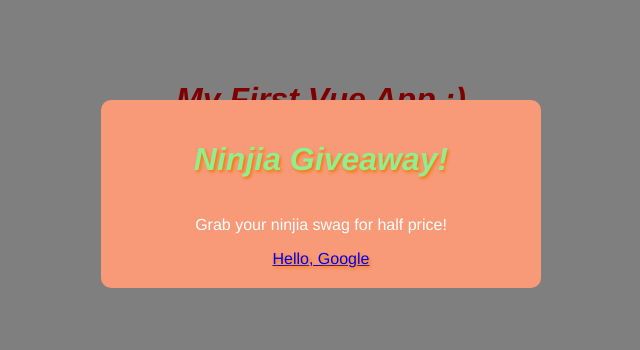
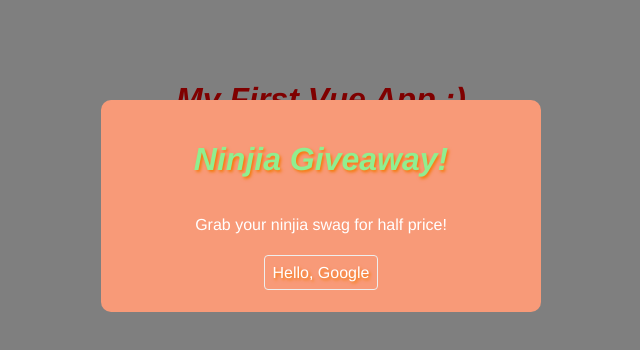
Before and after one commit to Kris0201/modal-project, a Vue app: page / in a window 1280 px wide. Both pictures are taken after a click on the button "open Modal". Shown: the top 350 px of the page, without its empty margins (319-959 px from the left). Built offline with nearby package versions, Linux system fonts and the light colour scheme.

Commit message:
調整修飾符筆記 & slot筆記

```diff
--- a/src/components/Modal.vue
+++ b/src/components/Modal.vue
@@ -1,13 +1,15 @@
 <template>
   <div class="backdrop" @click.self="closeModal">
+    <!--修飾符.self：@click加上修飾符.self，.self 的作用只會觸發元素自己(.backdrop)的事件行為，由子層元素(.modal)傳遞來的事件(即冒泡的事件傳遞)則不會觸發-->
+
     <div class="modal" :class="{ sale: theme === 'sale' }">
-      <!--:class="{sale: theme===sale}"表示動態綁定一個class，而是否加上sale這個class的條件是 theme===sale的值為true的時候，若為false則不加上sale這個class-->
-
-      <!--修飾符.self：在.backdrop的@click加上修飾符.self，目的在於阻止點擊到modal的橘色區域時關閉整個modal。.self 的作用只會觸發元素自己(.backdrop)的事件行為，由子層元素(.modal)傳遞來的事件(即冒泡的事件傳遞)則不會觸發-->
+      <!--:class="{sale: theme===sale}"表示動態綁定class-->
 
       <slot></slot>
-      <div class="action">
-        <!-- slot拆分 -->
+      <!-- <slot></slot>會去讀取並渲染出寫在<Modal></Modal>中的內容，因此如果在<slot></slot>中寫任何東西都不會被讀取，除非在<Modal></Modal>裡面沒有預設，才會讀取寫在<slot></slot>的內容 -->
+
+      <div class="actions">
+        <!-- 具名slot：會去讀取擁有 v-slot且相對應名稱的slot -->
         <slot name="links"></slot>
       </div>
     </div>
@@ -64,4 +66,29 @@ export default {
   color: white;
   text-shadow: none;
 }
+
+.modal .actions{
+  text-align: center;
+  margin: 30px 0 10px 0;
+
+}
+.modal .actions a{
+  color: blueviolet;
+  padding: 8px;
+  border: 1px solid #eee;
+  border-radius: 4px;
+  text-decoration: none;
+  margin: 10px;
+}
+
+.modal.sale .actions{
+  color: white;
+}
+
+.modal.sale .actions a{
+  color: white;
+}
+
+
+
 </style>
```
